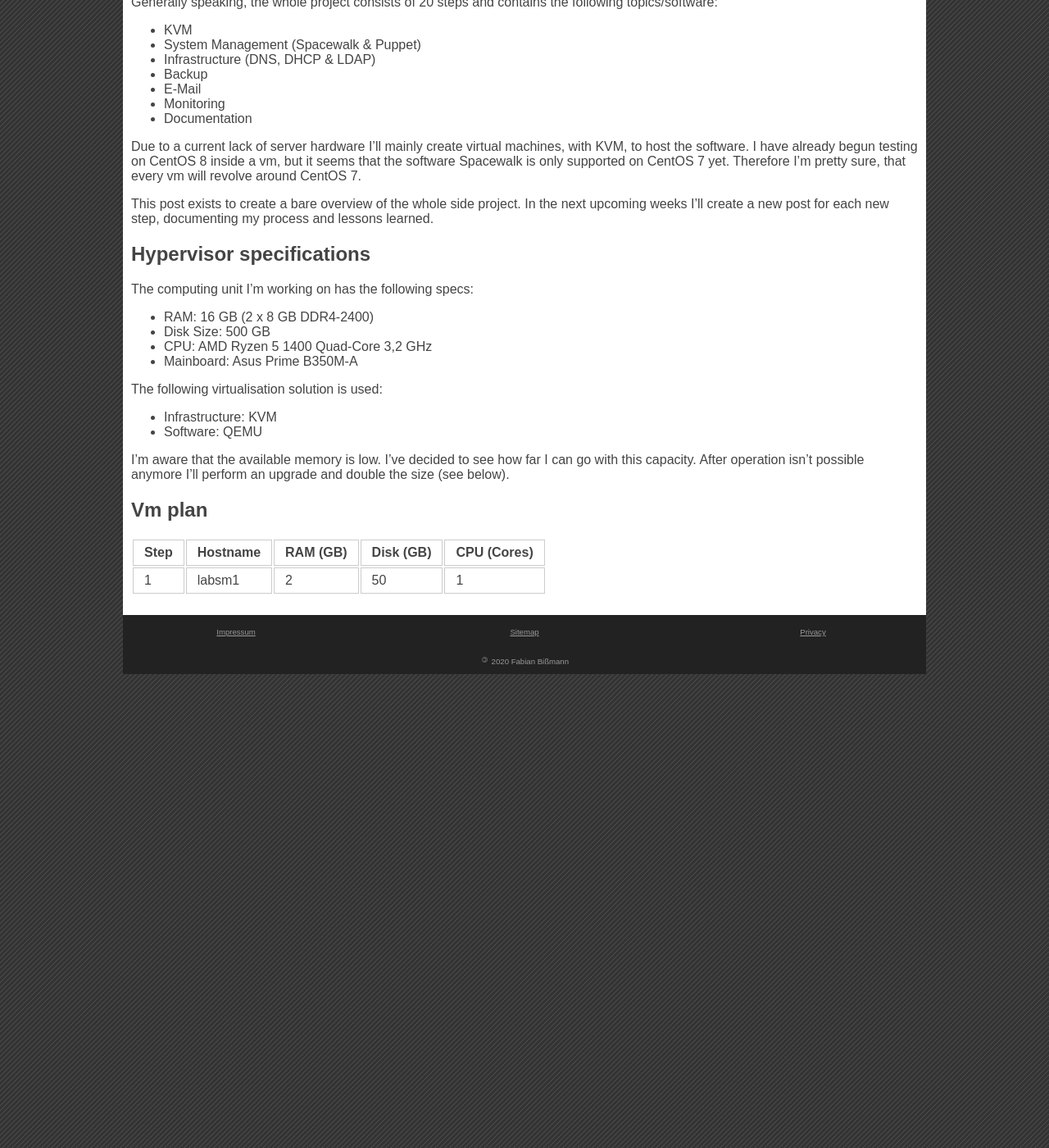
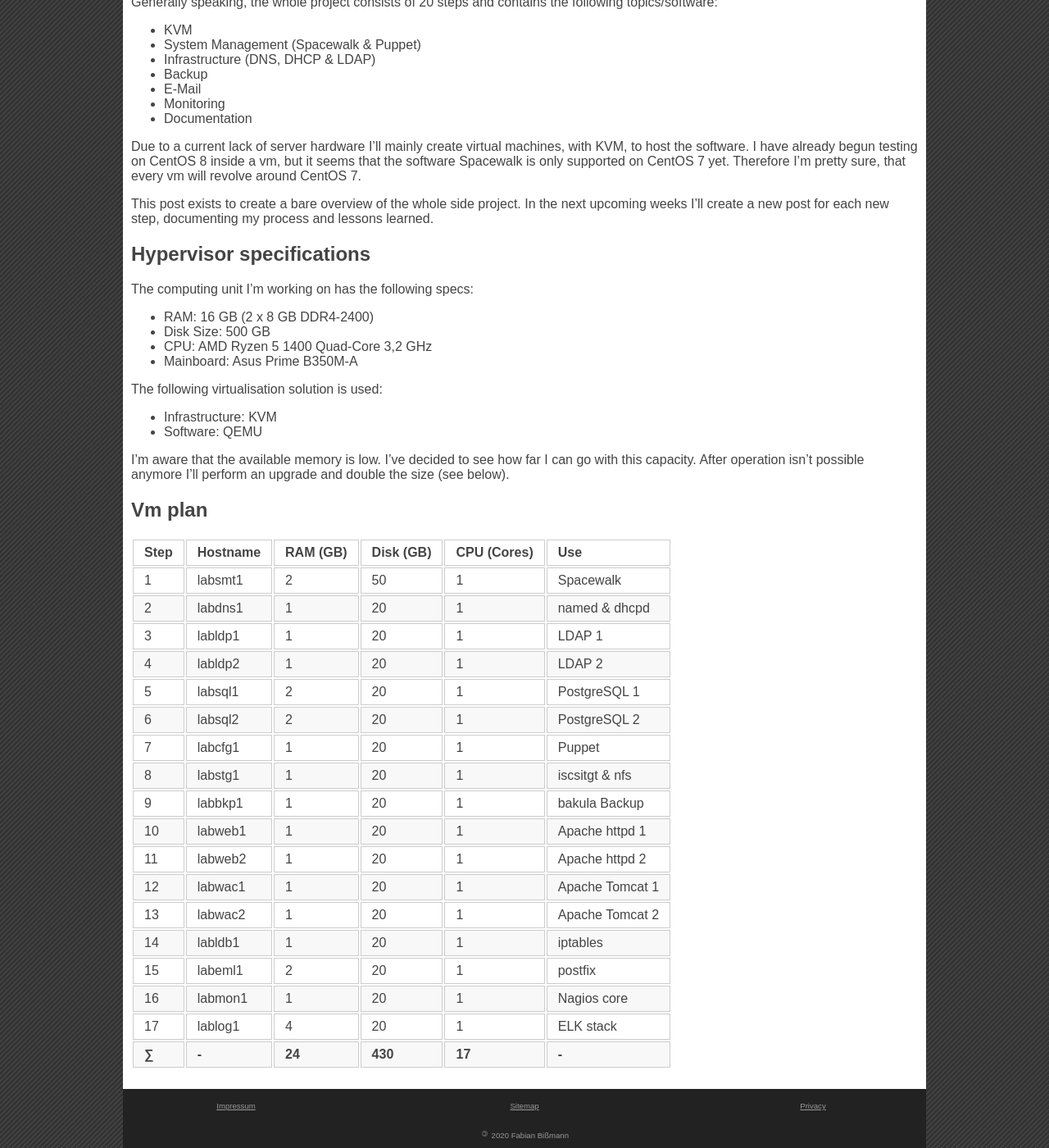
Before and after one commit to 1dollarsteak/1dollarsteak.github.io, a Jekyll site: the page built from _posts/2020-05-04-Creating-a-virtual-lab.md, in a window 1280 px wide and 1400 px high, scrolled down 397 px. Shown: the whole window at 82% size. Built offline with Jekyll 4.4.1, drawn with Linux system fonts in a browser that asks for light colours.

Commit message:
Add vm plan

```diff
--- a/_posts/2020-05-04-Creating-a-virtual-lab.md
+++ b/_posts/2020-05-04-Creating-a-virtual-lab.md
@@ -51,6 +51,23 @@
 
 ## Vm plan
 
-| Step | Hostname | RAM (GB) | Disk (GB) | CPU (Cores) |
-| ---- | -------- | -------- | --------- | ----------- |
-| 1    | labsm1   | 2        | 50        | 1           |
+| Step | Hostname | RAM (GB) | Disk (GB) | CPU (Cores) | Use |
+| ---- | -------- | -------- | --------- | ----------- | ----------------- |
+| 1    | labsmt1  | 2        | 50        | 1           | Spacewalk         |
+| 2    | labdns1  | 1        | 20        | 1           | named & dhcpd     |
+| 3    | labldp1  | 1        | 20        | 1           | LDAP 1            |
+| 4    | labldp2  | 1        | 20        | 1           | LDAP 2            |
+| 5    | labsql1  | 2        | 20        | 1           | PostgreSQL 1      |
+| 6    | labsql2  | 2        | 20        | 1           | PostgreSQL 2      |
+| 7    | labcfg1  | 1        | 20        | 1           | Puppet            |
+| 8    | labstg1  | 1        | 20        | 1           | iscsitgt & nfs    |
+| 9    | labbkp1  | 1        | 20        | 1           | bakula Backup     |
+| 10   | labweb1  | 1        | 20        | 1           | Apache httpd 1    |
+| 11   | labweb2  | 1        | 20        | 1           | Apache httpd 2    |
+| 12   | labwac1  | 1        | 20        | 1           | Apache Tomcat 1   |
+| 13   | labwac2  | 1        | 20        | 1           | Apache Tomcat 2   |
+| 14   | labldb1  | 1        | 20        | 1           | iptables          |
+| 15   | labeml1  | 2        | 20        | 1           | postfix           |
+| 16   | labmon1  | 1        | 20        | 1           | Nagios core       |
+| 17   | lablog1  | 4        | 20        | 1           | ELK stack         |
+| **&#8721;** | **-** | **24** | **430** | **17**      | **-**             |
```
